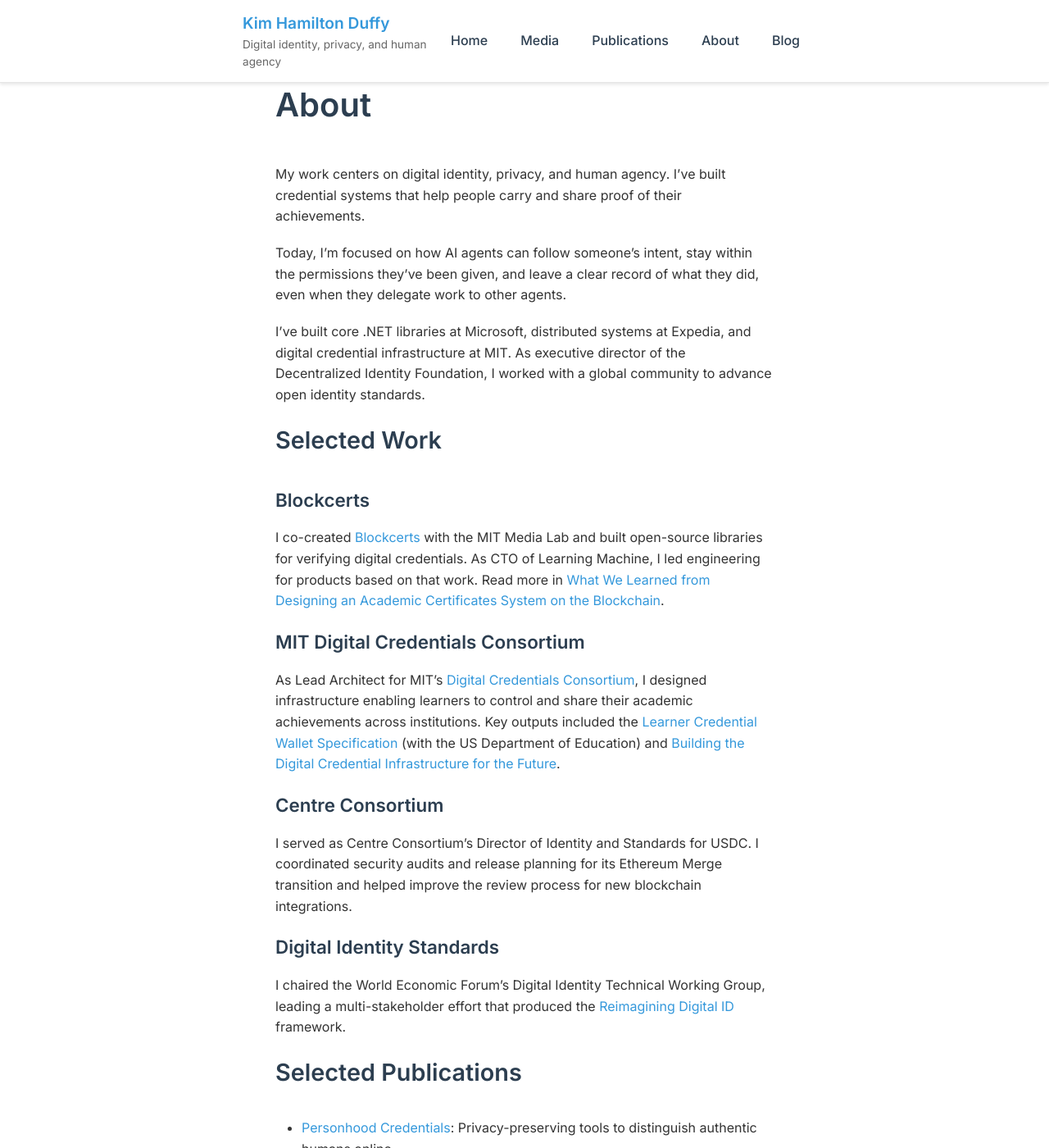
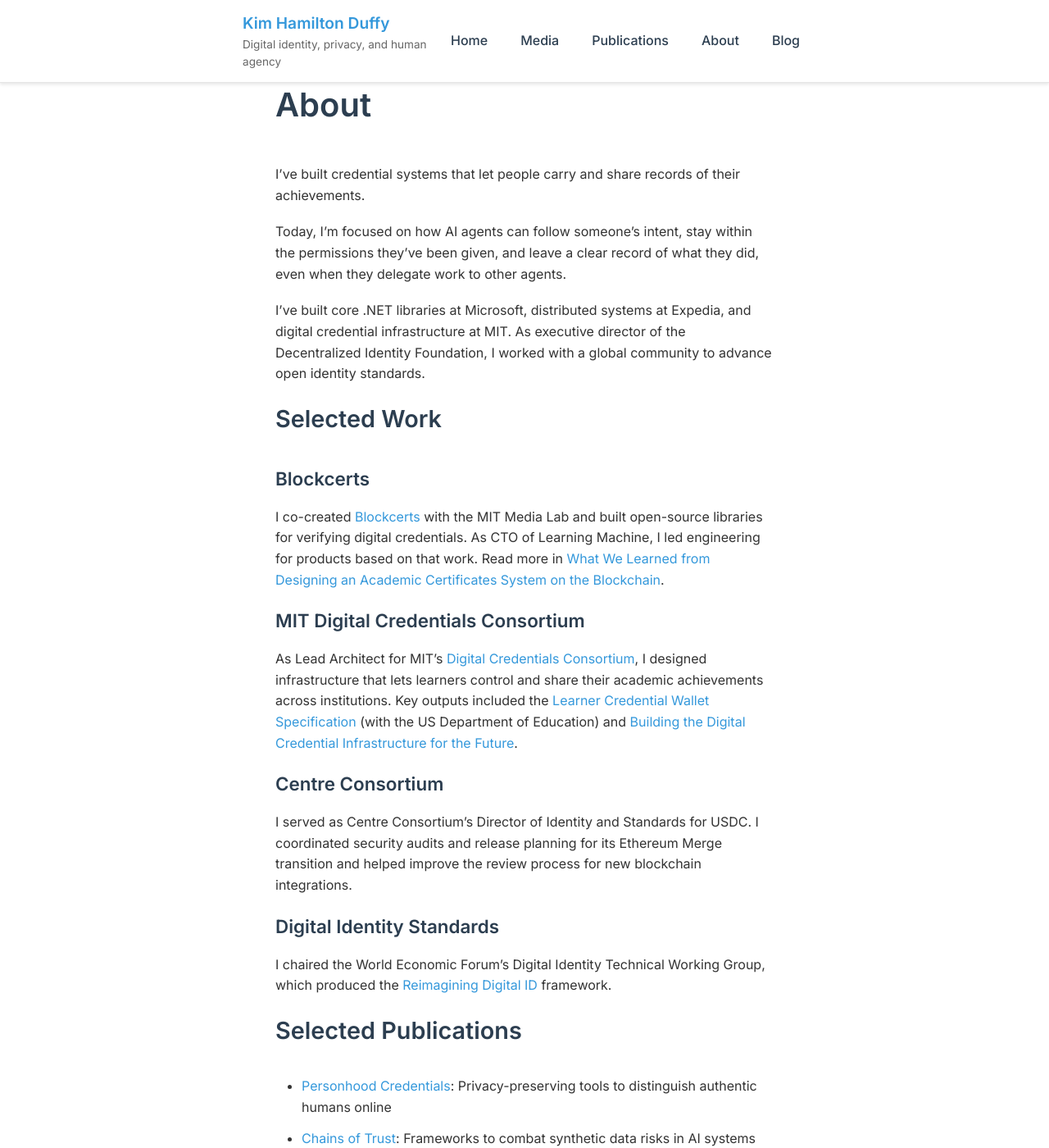
Before and after one commit to kimdhamilton/kimdhamilton.github.io, a Jekyll site: the page built from _pages/about.md, in a window 1280 px wide and 1400 px high. Shown: the whole window at 82% size. Built offline with Jekyll 4.4.1, drawn with Linux system fonts in a browser that asks for light colours.

Commit message:
final pass

```diff
--- a/_layouts/home.html
+++ b/_layouts/home.html
@@ -6,7 +6,7 @@
   <div class="hero-content">
     <h1>{{ site.title }}</h1>
     <p class="tagline">{{ site.description }}</p>
-    <p class="description">I build systems that help people prove what matters, protect what’s private, and stay in control of the technology acting on their behalf.</p>
+    <p class="description">I’ve built systems for issuing and verifying digital credentials. Now I’m working on how people can delegate tasks to AI agents and stay in control of what those agents do.</p>
     <div class="cta-buttons">
       <a href="{{ '/about/' | relative_url }}" class="button primary">About</a>
     </div>
--- a/_pages/about.md
+++ b/_pages/about.md
@@ -5,7 +5,7 @@
 description: Kim Hamilton Duffy’s work on digital identity, privacy, and human agency spans verifiable credentials, distributed systems, and AI agent security.
 ---
 
-My work centers on digital identity, privacy, and human agency. I’ve built credential systems that help people carry and share proof of their achievements.
+I’ve built credential systems that let people carry and share records of their achievements.
 
 Today, I’m focused on how AI agents can follow someone’s intent, stay within the permissions they’ve been given, and leave a clear record of what they did, even when they delegate work to other agents.
 
@@ -19,7 +19,7 @@
 
 ### MIT Digital Credentials Consortium
 
-As Lead Architect for MIT's [Digital Credentials Consortium](https://digitalcredentials.mit.edu/), I designed infrastructure enabling learners to control and share their academic achievements across institutions. Key outputs included the [Learner Credential Wallet Specification](https://digitalcredentials.mit.edu/docs/Learner-Credential-Wallet-Specification-May-2021.pdf) (with the US Department of Education) and [Building the Digital Credential Infrastructure for the Future](https://digitalcredentials.mit.edu/docs/white-paper-building-digital-credential-infrastructure-future.pdf).
+As Lead Architect for MIT's [Digital Credentials Consortium](https://digitalcredentials.mit.edu/), I designed infrastructure that lets learners control and share their academic achievements across institutions. Key outputs included the [Learner Credential Wallet Specification](https://digitalcredentials.mit.edu/docs/Learner-Credential-Wallet-Specification-May-2021.pdf) (with the US Department of Education) and [Building the Digital Credential Infrastructure for the Future](https://digitalcredentials.mit.edu/docs/white-paper-building-digital-credential-infrastructure-future.pdf).
 
 ### Centre Consortium
 
@@ -27,7 +27,7 @@
 
 ### Digital Identity Standards
 
-I chaired the World Economic Forum's Digital Identity Technical Working Group, leading a multi-stakeholder effort that produced the [Reimagining Digital ID](https://www3.weforum.org/docs/WEF_Reimagining_Digital_ID_2023.pdf) framework.
+I chaired the World Economic Forum’s Digital Identity Technical Working Group, which produced the [Reimagining Digital ID](https://www3.weforum.org/docs/WEF_Reimagining_Digital_ID_2023.pdf) framework.
 
 ## Selected Publications
 
```
